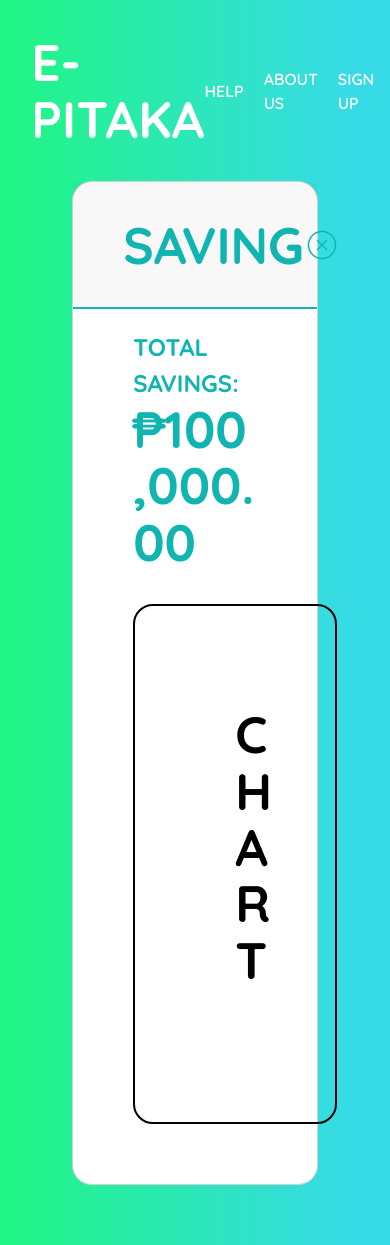
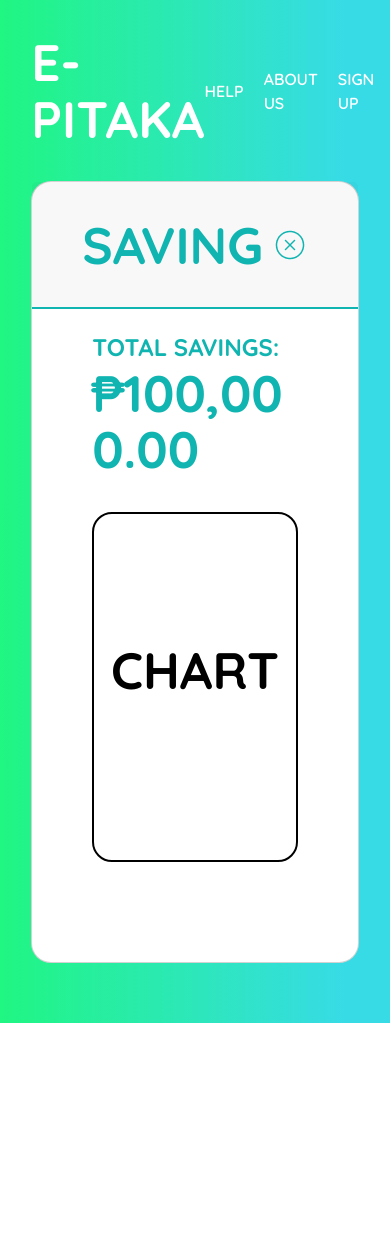
Before and after one commit to NotRelix/e-pitaka, a React (Vite) app: page /e-pitaka/savings in a window 390 px wide. After the commit the page ends 1023 px from the top, so only its background shows below. Built offline with nearby package versions, Linux system fonts and the light colour scheme; a web font is replaced by a local one.

Commit message:
fix: more responsive to smaller screens

```diff
--- a/src/styles/Savings.css
+++ b/src/styles/Savings.css
@@ -1,6 +1,6 @@
 .savings-container {
     border-radius: 20px;
-    max-width: 75%;
+    /* max-width: 75%; */
     margin: auto;
     color: #10B4B0;
 }
@@ -31,10 +31,14 @@
 }
 
 .chart {
-    text-align: center;
+    display: flex;
+    justify-content: center;
+    align-items: center;
     border: 2px solid black;
     border-radius: 20px;
-    padding: 100px;
-    margin-bottom: 60px;
+    height: 350px;
+    max-width: 1300px;
+    margin: auto;
+    margin-bottom: 100px;
     color: black;
 }
```
